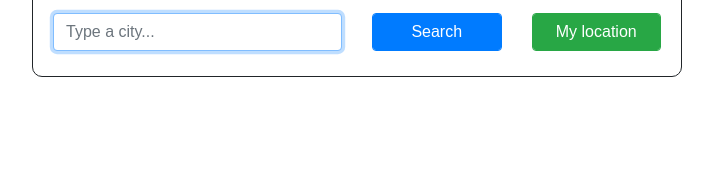
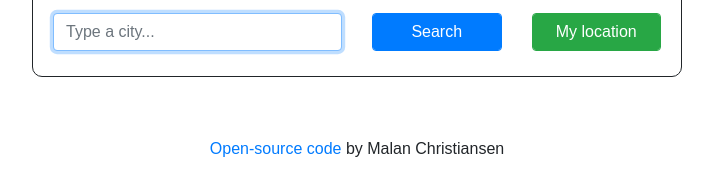
Before and after one commit to malanchristiansen/weather-app, a plain HTML site: page index.html in a window 1280 px wide. Shown: the part 568-764 px from the top of the page, without its empty margins (283-996 px from the left). Drawn offline with nearby package versions, Linux system fonts and the light colour scheme; no server answers.

Commit message:
Added source-code signature

```diff
--- a/index.html
+++ b/index.html
@@ -85,6 +85,10 @@
         </form>
       </div>
     </div>
+    <p>
+      <a href="https://github.com/malanchristiansen/weather-app" target="_blank">
+      Open-source code</a> by Malan Christiansen</p>
+
     <script src="src/script.js"></script>
   </body>
 </html>
--- a/src/style.css
+++ b/src/style.css
@@ -62,3 +62,7 @@ li {
   position: relative;
   top: -32px;
 }
+
+p {
+  text-align: center;
+}
```
